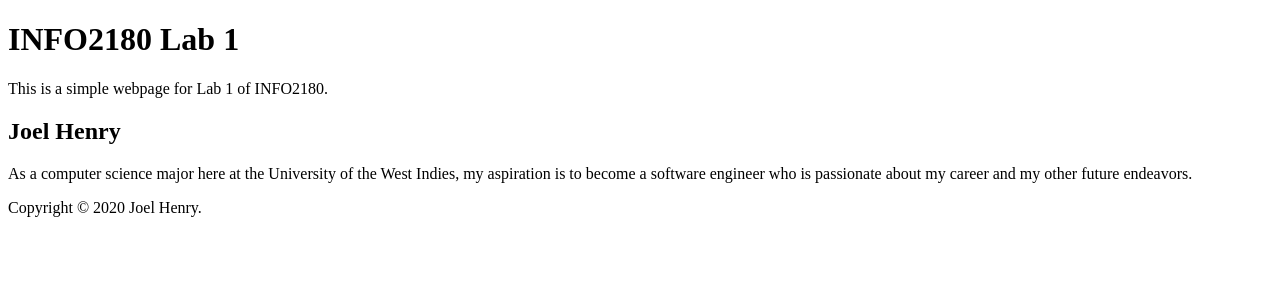
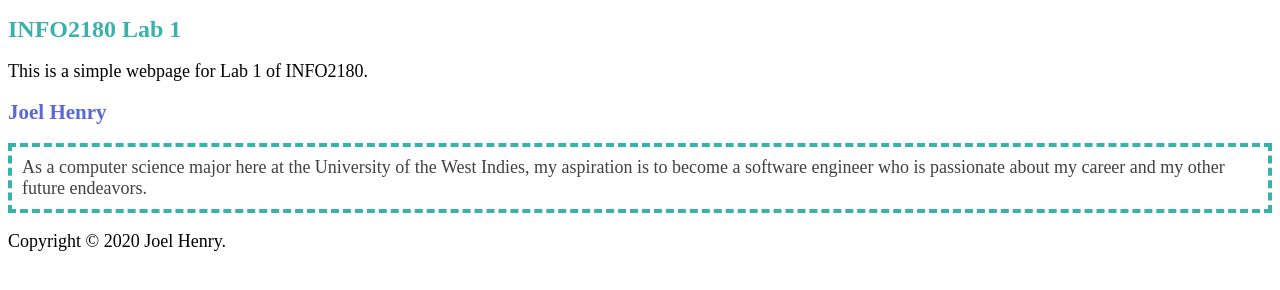
Before and after one commit to hjoel-code/info2180-lab1, a plain HTML site: page index.html in a window 1280 px wide. Drawn offline with Linux system fonts and the light colour scheme.

Commit message:
Added the stylesheet

```diff
--- a/index.html
+++ b/index.html
@@ -5,6 +5,8 @@
     <meta name="viewport" content="width=devicewidth, initial-scale=1.0">
     <meta http-equiv="X-UA-Compatible" content="ie=edge">
     <title>INFO2180 Lab 1</title>
+
+    <link rel="stylesheet" href="style.css">
 </head>
 <body>
  <header>
--- /dev/null
+++ b/style.css
@@ -0,0 +1,21 @@
+h1 {
+    font-size: 24px;
+    color: #38b2ac;
+}
+
+h2 {
+    font-size: 21px;
+    color: #5a67d8;
+}
+
+p {
+    font-size: 18px;
+}
+
+
+main p {
+    padding: 10px;
+    color: rgb(65, 65, 65);
+    font-weight: 500;
+    border: #38b2ac dashed 4px;
+}
```
